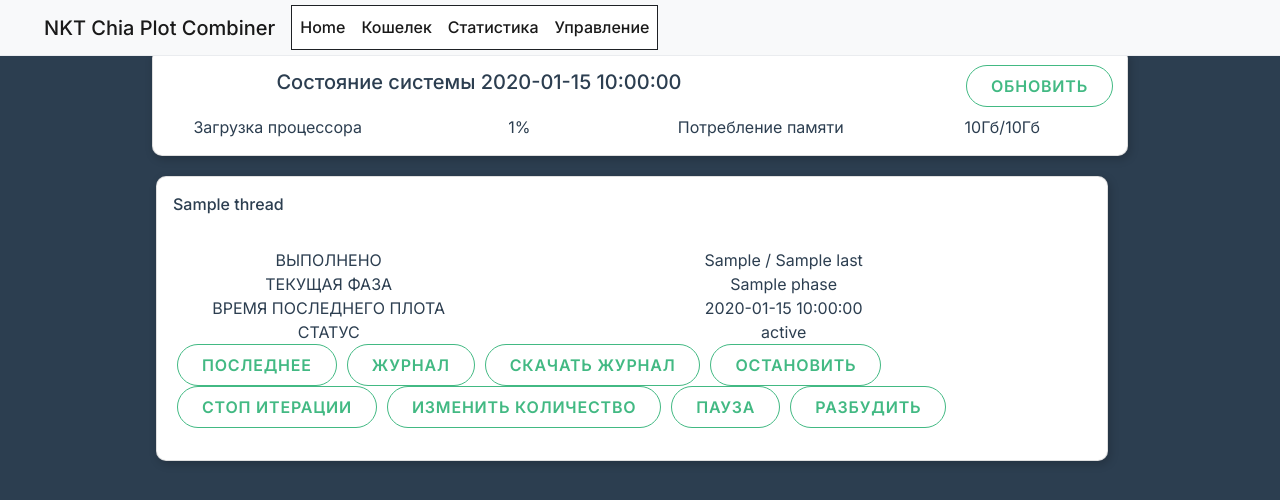
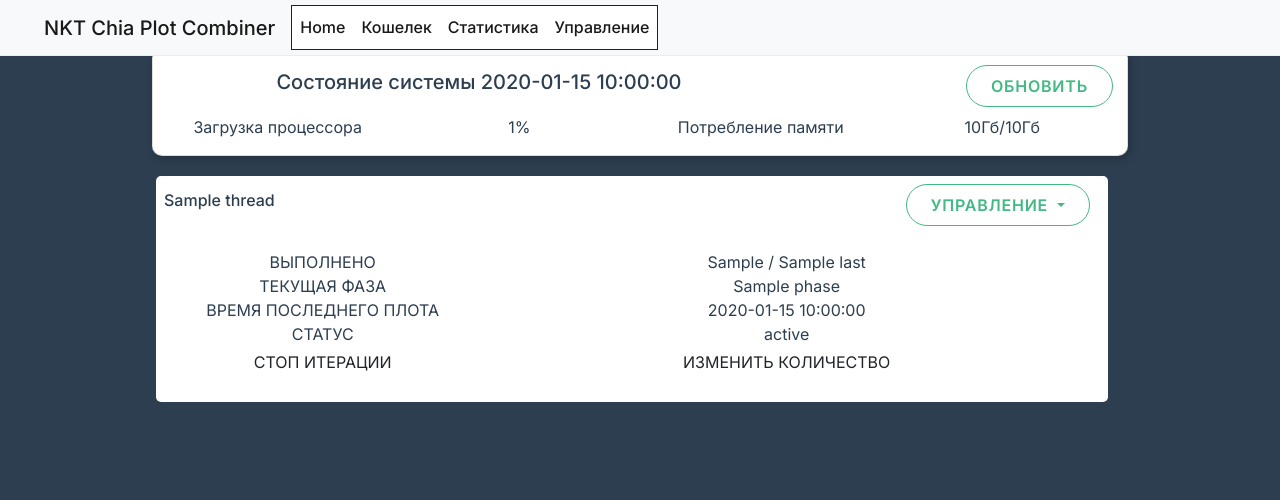
Before and after one commit to FairWindCo/start_chia, a Python web app: template templates/control.html in a window 1280 px wide. Shown: the top 500 px of the page. Run offline with Jinja, Linux system fonts and the light colour scheme; the template is opened without the code that fills it: most values are stand-ins (such as "Sample title", 1, 10 or a date in 2020).

Commit message:
get information about wallet/plotting/farming wia socket add function restart for stopped thread show additional info for wallet, farm and harvester minimize shell commands in application

```diff
--- a/chia_thread.py
+++ b/chia_thread.py
@@ -57,6 +57,9 @@ class ChieThread(SeparateCycleProcessCommandThread, LogInterface):
         self.end_phase_info = ''
         self.start_phase_info = ''
         self.phase_stat = {}
+
+    def clone(self):
+        return ChieThread(self.name + '-CL', 0, self.last, self.config)
 
     def on_end_iteration(self, index):
         with open(self.file, 'wt') as file:
--- a/config.ini
+++ b/config.ini
@@ -13,10 +13,10 @@ bitfield_disable=False
 farmer_pub_key=
 pool_pub_key=
 fingerprint=
-plots_count=10
+plots_count=1
 api_id=2877537
 api_hash=59f641860ce2abb7112e1e117efbc479
-send_to=+380937768660, +380679605429
+send_to=
 start_shell=True
 shelling_info=True
 local_nodes=192.168.1.175:8444,192.168.1.140:8444,192.168.1.105:8444
--- a/templates/control.html
+++ b/templates/control.html
@@ -19,14 +19,32 @@
                 Потребление памяти
             </div>
             <div class="col">
-                {{ memory[0]|round(2)  }}Гб/{{ memory[1]|round(2) }}Гб
+                {{ memory[0]|round(2) }}Гб/{{ memory[1]|round(2) }}Гб
             </div>
         </div>
     </div>
     <div class="row flex-column flex-wrap text-center">
         {% for th in threads %}
-    <div class="col card m-1">
-        <div class="card-title align-center align-content-center"><h6 class="">{{th.name}}</h6></div>
+        <div class="col m-1 p-2" style="background: white;border-radius: 5px;">
+            <div class="card-title align-center align-content-center"><h6 class="">{{th.name}}</h6>
+            <div class="dropdown">
+                    <button class="btn dropdown-toggle" type="button" id="dropdownMenuButton1"
+                            data-bs-toggle="dropdown" aria-expanded="false">
+                        Управление
+                    </button>
+                    <ul class="dropdown-menu" aria-labelledby="dropdownMenuButton1">
+                        <li><a class="dropdown-item" href="/lastlog/{{th.name}}">ПОСЛЕДНЕЕ</a></li>
+                        <li><a class="dropdown-item" href="/view_log/{{th.name}}">ЖУРНАЛ</a></li>
+                        <li><a class="dropdown-item" href="/log/{{th.name}}">СКАЧАТЬ ЖУРНАЛ</a></li>
+                        <li><a class="dropdown-item" href="/stop/{{loop.index0}}">ОСТАНОВИТЬ</a></li>
+                        <li><a class="dropdown-item" href="/stop_iteration/{{loop.index0}}">СТОП ИТЕРАЦИИ</a></li>
+                        <li><a class="dropdown-item" href="/modify/{{loop.index0}}">ИЗМЕНИТЬ КОЛИЧЕСТВО</a></li>
+                        <li><a class="dropdown-item" href="/pause/{{loop.index0}}">ПАУЗА</a></li>
+                        <li><a class="dropdown-item" href="/wakeup/{{loop.index0}}">РАЗБУДИТЬ</a></li>
+                        <li><a class="dropdown-item" href="/restart/{{loop.index0}}">РЕСТАРТ</a></li>
+                    </ul>
+                </div>
+            </div>
             <div class="card-body">
                 <div class="row">
                     <div class="col-4">ВЫПОЛНЕНО</div>
@@ -45,14 +63,8 @@
                     <div class="col-8">{{th.status}}</div>
                 </div>
                 <div class="row">
-                <a class="btn btn-info col-4" href="/lastlog/{{th.name}}">ПОСЛЕДНЕЕ</a>
-                <a class="btn btn-info col-3" href="/view_log/{{th.name}}">ЖУРНАЛ</a>
-                <a class="btn btn-info col-3" href="/log/{{th.name}}">СКАЧАТЬ ЖУРНАЛ</a>
-                <a class="btn btn-info col-3" href="/stop/{{loop.index0}}">ОСТАНОВИТЬ</a>
-                <a class="btn btn-info col-3" href="/stop_iteration/{{loop.index0}}">СТОП ИТЕРАЦИИ</a>
-                <a class="btn btn-info col-3" href="/modify/{{loop.index0}}">ИЗМЕНИТЬ КОЛИЧЕСТВО</a>
-                <a class="btn btn-info col-3" href="/pause/{{loop.index0}}">ПАУЗА</a>
-                <a class="btn btn-info col-3" href="/wakeup/{{loop.index0}}">РАЗБУДИТЬ</a>
+                    <div class="col-4"><a class="dropdown-item" href="/stop_iteration/{{loop.index0}}">СТОП ИТЕРАЦИИ</a></div>
+                    <div class="col-8"><a class="dropdown-item" href="/modify/{{loop.index0}}">ИЗМЕНИТЬ КОЛИЧЕСТВО</a></div>
                 </div>
             </div>
         </div>
--- a/templates/main.html
+++ b/templates/main.html
@@ -5,7 +5,7 @@
 <div class="row flex-wrap mt-5">
     <div class="col-12 card">
         <div class="card-title text-center row">
-            <h5 class="text-center col-8">Состояние системы {{current_time}}</h5>
+            <h5 class="text-center col-8">Состояние системы {{current_time}} Синхр:{{sync}} Плоты:{{plots}}</h5>
             <a class="col-4 btn button btn-dark" href="/">Обновить</a>
         </div>
         <div class="row text-center  flex-wrap">
```
Also changed, not shown: InfoThread.py (+17 -3 lines), chia/ChiaConnector.py (+25 -8 lines), main.py (+7 -0 lines), main_thread.py (+17 -1 lines), templates/wallet.html (+65 -18 lines). Lines whose indentation alone changed are shown as unchanged.
